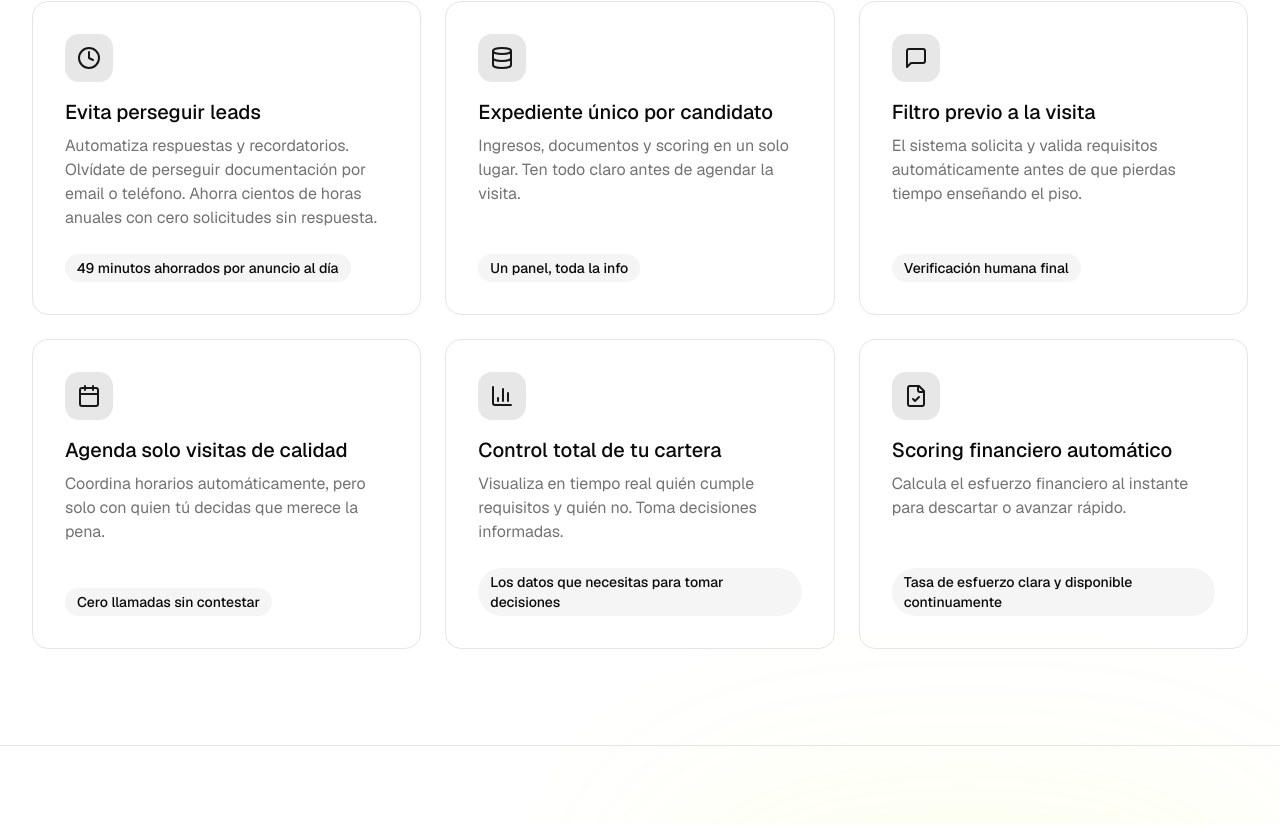
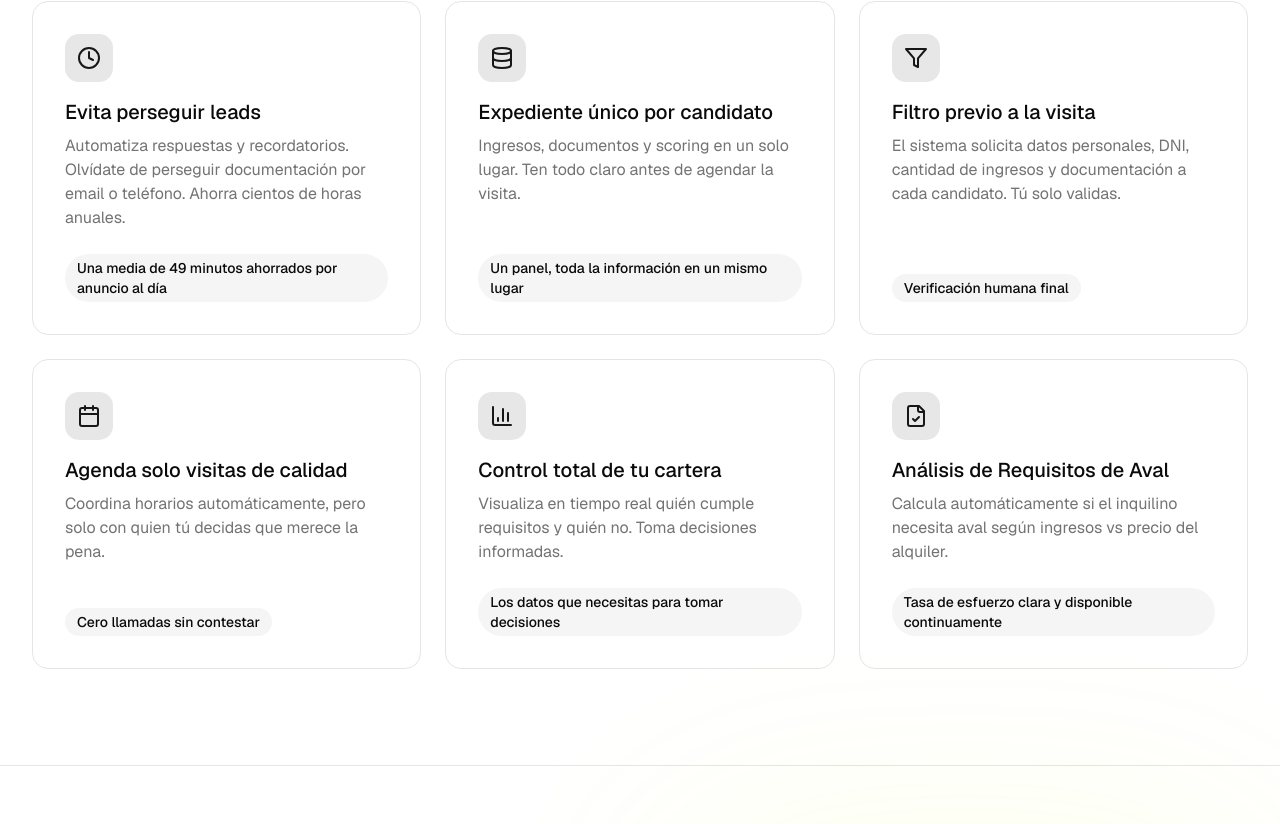
Before and after one commit to RuboD13/RFA, a Next.js app: page / in a window 1280 px wide. Shown: the part 3119-3943 px from the top of the page. Built offline with nearby package versions, Linux system fonts and the light colour scheme.

Commit message:
chore: update components

```diff
--- a/components/marketing/benefits-grid.tsx
+++ b/components/marketing/benefits-grid.tsx
@@ -1,25 +1,25 @@
-import { Clock, Database, Calendar, FileCheck, BarChart3, MessageSquare } from "lucide-react"
+import { Clock, Database, Calendar, FileCheck, BarChart3, MessageSquare, FilterIcon, FilterXIcon } from "lucide-react"
 
 const benefits = [
   {
     icon: Clock,
     title: "Evita perseguir leads",
     description:
-      "Automatiza respuestas y recordatorios. Olvídate de perseguir documentación por email o teléfono. Ahorra cientos de horas anuales con cero solicitudes sin respuesta.",
-    highlight: "49 minutos ahorrados por anuncio al día",
+      "Automatiza respuestas y recordatorios. Olvídate de perseguir documentación por email o teléfono. Ahorra cientos de horas anuales.",
+    highlight: "Una media de 49 minutos ahorrados por anuncio al día",
   },
   {
     icon: Database,
     title: "Expediente único por candidato",
     description:
       "Ingresos, documentos y scoring en un solo lugar. Ten todo claro antes de agendar la visita.",
-    highlight: "Un panel, toda la info",
+    highlight: "Un panel, toda la información en un mismo lugar",
   },
   {
-    icon: MessageSquare,
+    icon: FilterIcon,
     title: "Filtro previo a la visita",
     description:
-      "El sistema solicita y valida requisitos automáticamente antes de que pierdas tiempo enseñando el piso.",
+      "El sistema solicita datos personales, DNI, cantidad de ingresos y documentación a cada candidato. Tú solo validas.",
     highlight: "Verificación humana final",
   },
   {
@@ -38,9 +38,8 @@ const benefits = [
   },
   {
     icon: FileCheck,
-    title: "Scoring financiero automático",
-    description:
-      "Calcula el esfuerzo financiero al instante para descartar o avanzar rápido.",
+    title: "Análisis de Requisitos de Aval",
+    description: "Calcula automáticamente si el inquilino necesita aval según ingresos vs precio del alquiler.",
     highlight: "Tasa de esfuerzo clara y disponible continuamente",
   },
 ]
```
